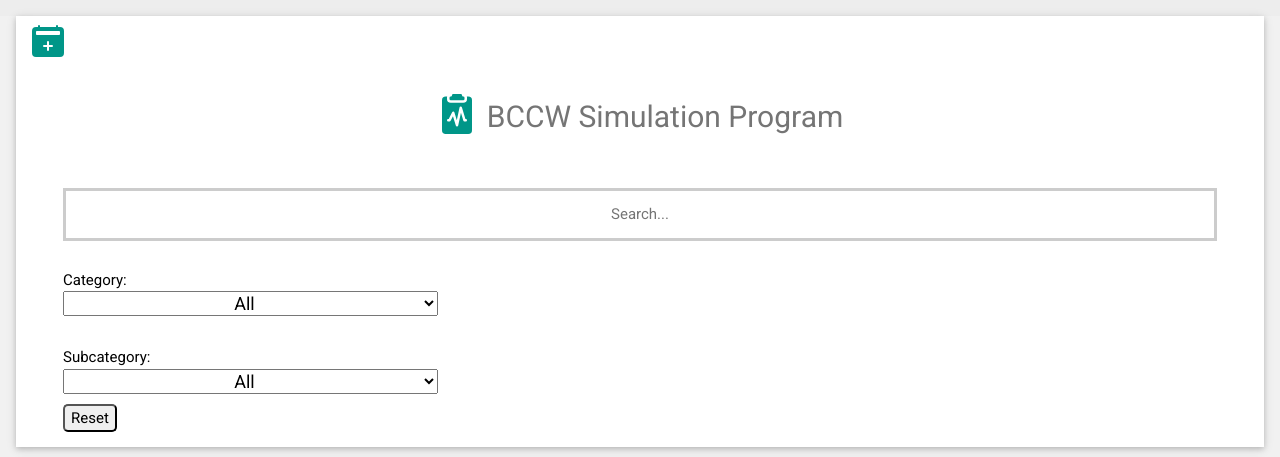
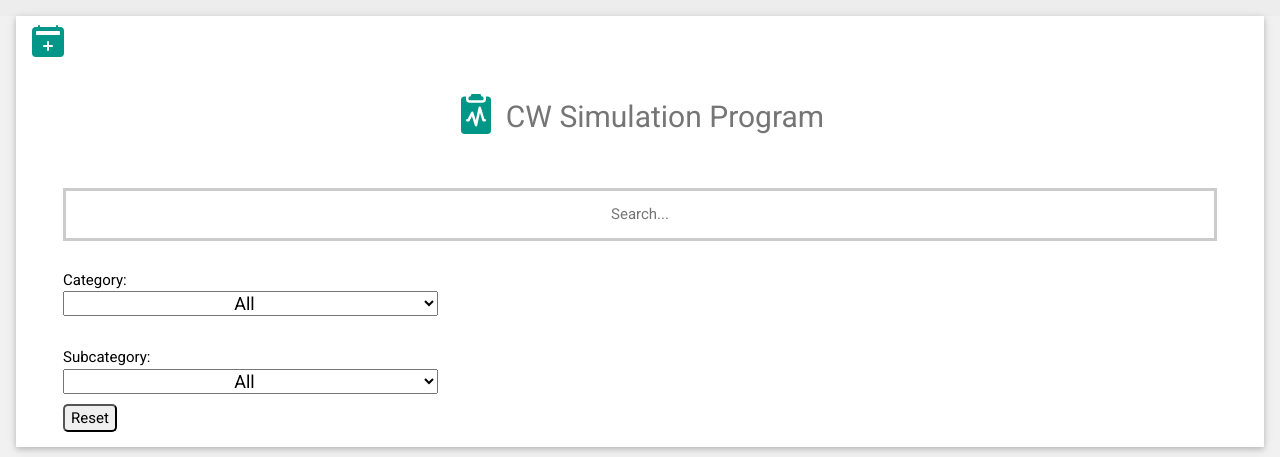
Before and after one commit to BCCWSIM/CWResourcesPublic, a plain HTML site: page index.html in a window 1280 px wide. Shown: the top 457 px of the page. Drawn offline with nearby package versions, Linux system fonts and the light colour scheme; a script that the page names is missing.

Commit message:
Update index.html

```diff
--- a/index.html
+++ b/index.html
@@ -66,7 +66,7 @@
                     <h2 class="w3-text-grey w3-padding-16"><svg xmlns="http://www.w3.org/2000/svg" width="40" height="40" fill="currentColor" class="icon bi bi-clipboard2-pulse-fill" viewBox="0 0 16 16">
                         <path d="M10 .5a.5.5 0 0 0-.5-.5h-3a.5.5 0 0 0-.5.5.5.5 0 0 1-.5.5.5.5 0 0 0-.5.5V2a.5.5 0 0 0 .5.5h5A.5.5 0 0 0 11 2v-.5a.5.5 0 0 0-.5-.5.5.5 0 0 1-.5-.5"/>
                         <path d="M4.085 1H3.5A1.5 1.5 0 0 0 2 2.5v12A1.5 1.5 0 0 0 3.5 16h9a1.5 1.5 0 0 0 1.5-1.5v-12A1.5 1.5 0 0 0 12.5 1h-.585q.084.236.085.5V2a1.5 1.5 0 0 1-1.5 1.5h-5A1.5 1.5 0 0 1 4 2v-.5q.001-.264.085-.5M9.98 5.356 11.372 10h.128a.5.5 0 0 1 0 1H11a.5.5 0 0 1-.479-.356l-.94-3.135-1.092 5.096a.5.5 0 0 1-.968.039L6.383 8.85l-.936 1.873A.5.5 0 0 1 5 11h-.5a.5.5 0 0 1 0-1h.191l1.362-2.724a.5.5 0 0 1 .926.08l.94 3.135 1.092-5.096a.5.5 0 0 1 .968-.039Z"/>
-                      </svg></i>BCCW Simulation Program</h2>
+                      </svg></i>CW Simulation Program</h2>
                     <div class="w3-container">
                         <div id="searchAndFilterContainer">
                             <input type="text" id="myInput" onkeyup="liveSearch()" placeholder="Search...">
```
